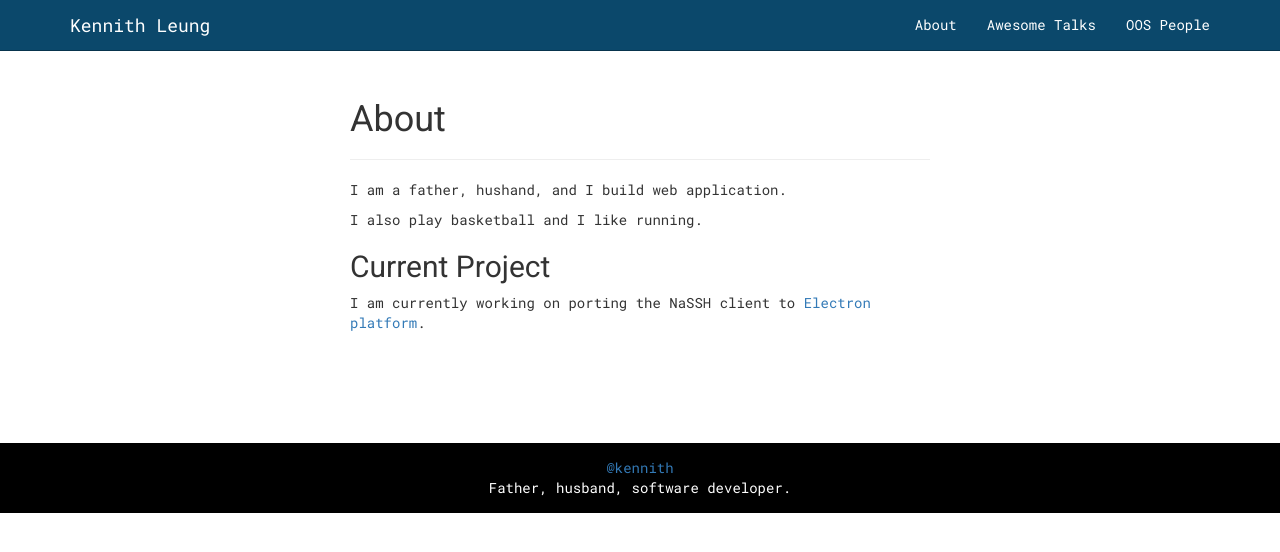
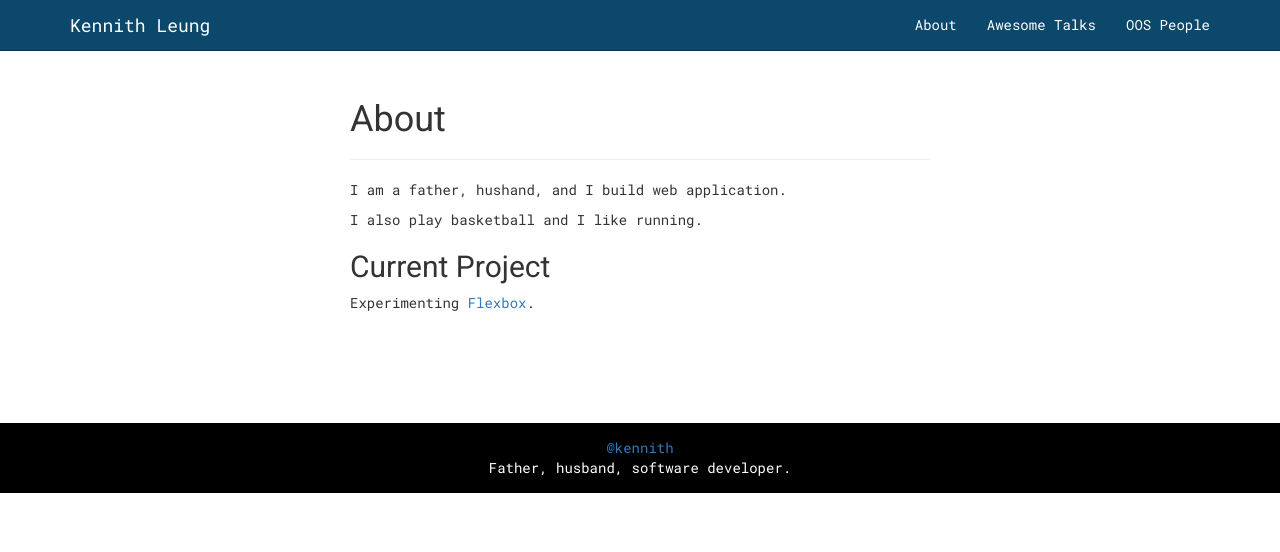
Before and after one commit to kennith/kennith.github.io, a Jekyll site: the page built from about.md, in a window 1280 px wide. Shown: the top 552 px of the page. Built offline with Jekyll 4.4.1, drawn with Linux system fonts in a browser that asks for light colours.

Commit message:
Update my current project

```diff
--- a/about.md
+++ b/about.md
@@ -10,4 +10,4 @@ I also play basketball and I like running.
 
 ## Current Project
 
-I am currently working on porting the NaSSH client to [Electron platform](https://github.com/kennith/electron-ssh).
+Experimenting [Flexbox](https://github.com/kennith/playHTML).
```
